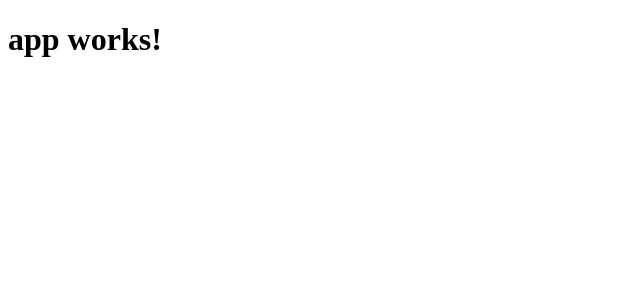
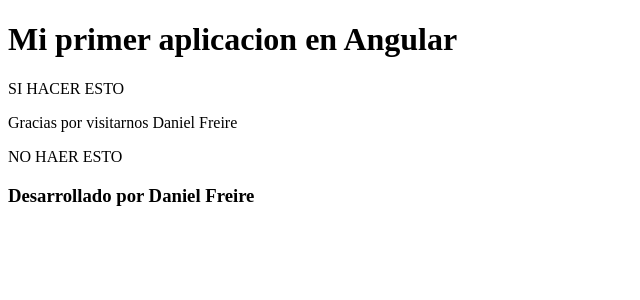
Before and after one commit to DanielFryyEPN/TWJ-2017-A, an Angular app in the folder 04-Angular/a-web/: page / in a window 1280 px wide. Shown: the top 300 px of the page, without its empty margins (0-640 px from the left). Built offline with nearby package versions, Linux system fonts and the light colour scheme.

Commit message:
angular + html

```diff
--- a/04-Angular/a-web/src/app/app.component.html
+++ b/04-Angular/a-web/src/app/app.component.html
@@ -1,3 +1,8 @@
 <h1>
-  {{title}}
+  Mi primer aplicacion en Angular
 </h1>
+SI HACER ESTO
+<p>Gracias por visitarnos {{usuario.nombre}} {{usuario.apellido}}</p>
+
+NO HAER ESTO
+<h3>Desarrollado por {{usuario.nombre + " " + usuario.apellido}}</h3>
--- a/04-Angular/a-web/src/app/app.component.ts
+++ b/04-Angular/a-web/src/app/app.component.ts
@@ -6,5 +6,27 @@ import { Component } from '@angular/core';
   styleUrls: ['./app.component.css']
 })
 export class AppComponent {
-  title = 'app works!';
+  usuario: UsuarioInt = {
+    "nombre": "Daniel",
+    "apellido": "Freire"
+  };
+
+  constructor() {
+    console.log("constructor");
+    this.holaMundo();
+   console.log(this.saludar(this.usuario.nombre, this.usuario.apellido));
+  }
+
+  holaMundo() {
+    console.log("Hola mundo")
+  }
+
+  saludar(nombre: string, apellido?: string): string {
+    return `Hola ${nombre} ${apellido}`;
+  }
 }
+
+interface UsuarioInt {
+  nombre: string,
+  apellido: string
+}
--- a/04-Angular/a-web/src/app/app.module.ts
+++ b/04-Angular/a-web/src/app/app.module.ts
@@ -1,9 +1,9 @@
 import { BrowserModule } from '@angular/platform-browser';
 import { NgModule } from '@angular/core';
 import { FormsModule } from '@angular/forms';
-import { HttpModule } from '@angular/http';
 
 import { AppComponent } from './app.component';
+import {HttpModule} from "@angular/http";
 
 @NgModule({
   declarations: [
```
